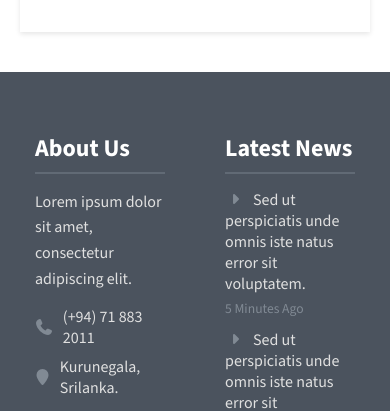
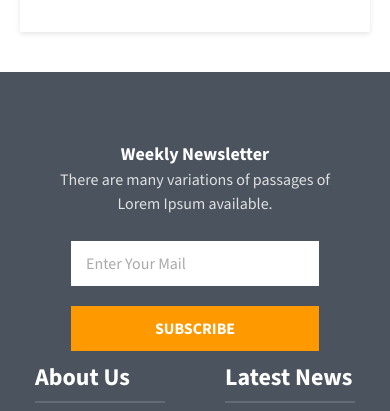
Before and after one commit to TharushaK01/CargoTon, a React (Vite) app: page / in a window 390 px wide. Shown: the part 7540-7951 px from the top of the page. Built offline with nearby package versions, Linux system fonts and the light colour scheme.

Commit message:
Newsletter updated

```diff
--- a/src/Components/Footer/Footer.css
+++ b/src/Components/Footer/Footer.css
@@ -8,6 +8,73 @@
   max-width: 1200px;
   margin: 0 auto;
   padding: 0 20px;
+}
+
+
+.newsletter-section {
+
+  padding: 10px 0;
+  color: #fff;
+}
+
+.newsletter-content {
+  max-width: 1200px;
+  margin: 0 auto;
+  padding: 0 20px;
+  display: flex;
+  justify-content: space-between;
+  align-items: center;
+  flex-wrap: wrap;
+}
+
+.newsletter-text h2 {
+  font-size: 30px;
+  margin-bottom: 2px;
+  color: #fff;
+  font-weight: bold;
+}
+
+.newsletter-text p {
+  font-size: 16px;
+  color: #e0e0e0;
+  margin-top: 0;
+  line-height: 1.5;
+}
+
+.newsletter-form {
+  display: flex;
+  gap: 10px;
+  align-items: center;
+}
+
+.newsletter-form input[type="email"] {
+  padding: 12px 15px;
+  border: none;
+  outline: none;
+  font-size: 16px;
+  width: 250px;
+  box-sizing: border-box;
+  color: #333;
+}
+
+.newsletter-form input[type="email"]::placeholder {
+  color: #aaa;
+}
+
+.subscribe-button {
+  background-color: #ff9900;
+  color: #fff;
+  padding: 12px 25px;
+  border: none;
+  cursor: pointer;
+  font-size: 1em;
+  font-weight: bold;
+  text-transform: uppercase;
+  transition: background-color 0.3s ease;
+}
+
+.subscribe-button:hover {
+  background-color: #e68a00;
 }
 
 .footer-widgets {
@@ -97,7 +164,7 @@
 
 .customer-service-images img {
   width: 100%;
-  height: 70px;
+  height: 60px;
   display: block;
 }
 
@@ -170,4 +237,37 @@
   .social-icons {
     margin-top: 10px;
   }
+  .newsletter-content {
+    flex-direction: column;
+    text-align: center;
+  }
+
+  .newsletter-text {
+    margin-bottom: 10px;
+  }
+
+  .newsletter-form {
+    flex-direction: column;
+    width: 100%;
+  }
+
+  .newsletter-form input[type="email"] {
+    width: 80%;
+    max-width: 300px;
+    margin-bottom: 10px; /
+  }
+
+  .subscribe-button {
+    width: 80%;
+    max-width: 300px;
+  }
 }
+
+@media (max-width: 480px) {
+    .newsletter-text h2 {
+        font-size: 18px;
+    }
+    .newsletter-text p {
+        font-size: 16px;
+    }
+}
--- a/src/Components/Footer/Footer.jsx
+++ b/src/Components/Footer/Footer.jsx
@@ -11,6 +11,18 @@ const Footer = () => {
  <footer className="site-footer">
       <div className="footer-top">
         <div className="container">
+            <section className="newsletter-section">
+              <div className="container newsletter-content">
+                <div className="newsletter-text">
+                  <h2>Weekly Newsletter</h2>
+                  <p>There are many variations of passages of Lorem Ipsum available.</p>
+                </div>
+                <div className="newsletter-form">
+                  <input type="email" placeholder="Enter Your Mail" />
+                  <button className="subscribe-button">SUBSCRIBE</button>
+                </div>
+              </div>
+            </section>
           <div className="footer-widgets">
             <div className="widget about-widget">
               <h3>About Us</h3>
```
